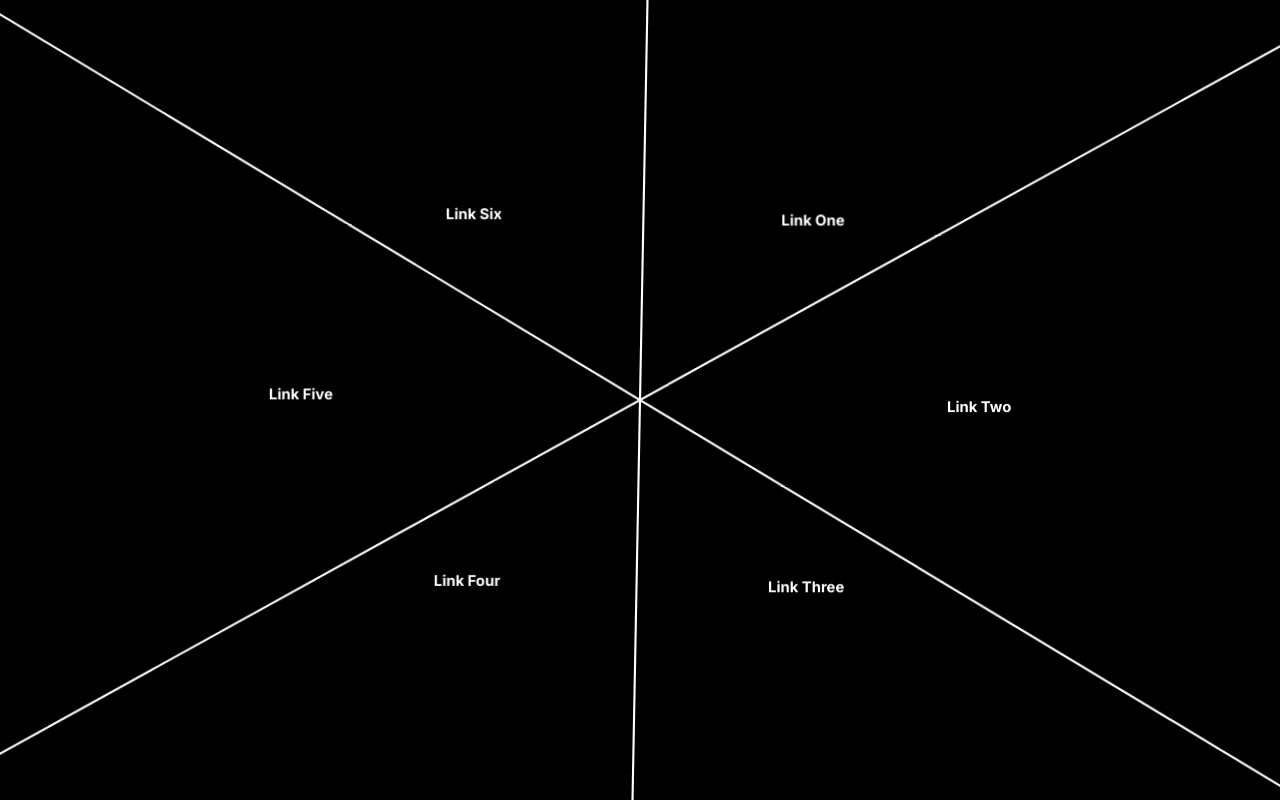
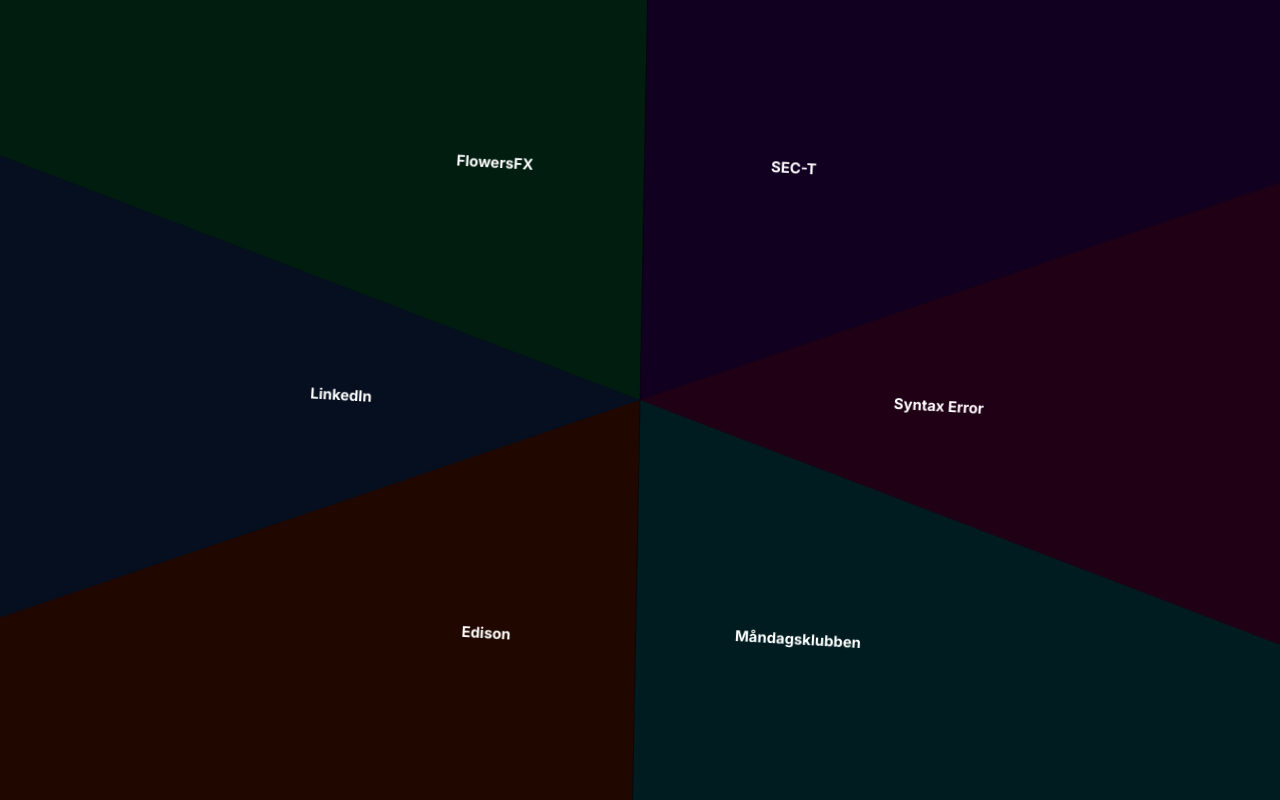
Before and after one commit to duveborn/website, a Next.js app: page / in a window 1280 px wide. Built offline with nearby package versions, Linux system fonts and the light colour scheme.

Commit message:
zoom on click

```diff
--- a/src/app/globals.css
+++ b/src/app/globals.css
@@ -21,8 +21,8 @@
 
 /* ─── Counter-rock: text stays visually upright while the pie moves  ─── */
 @keyframes counter-rock {
-  from { transform: translate(-50%, -50%) rotate(2.5deg);  }
-  to   { transform: translate(-50%, -50%) rotate(-2.5deg); }
+  from { transform: translate(-50%, -50%) rotate(-5deg); }
+  to   { transform: translate(-50%, -50%) rotate(5deg);  }
 }
 
 .animate-rock {
--- a/src/app/page.tsx
+++ b/src/app/page.tsx
@@ -14,48 +14,56 @@
 
 const slices: Slice[] = [
   {
-    label: "Link One",
+    label: "Måndagsklubben",
     href: "#",
     description: "Placeholder description for section one. Replace this with a sentence or two about what this link leads to.",
     color: "#003940",
-    startAngle: 0,
+    startAngle: 120,
   },
   {
-    label: "Link Two",
+    label: "Syntax Error",
     href: "#",
     description: "Placeholder description for section two. Replace this with a sentence or two about what this link leads to.",
     color: "#40002A",
     startAngle: 60,
   },
   {
-    label: "Link Three",
+    label: "SEC-T",
     href: "#",
     description: "Placeholder description for section three. Replace this with a sentence or two about what this link leads to.",
     color: "#230040",
-    startAngle: 120,
+    startAngle: 0,
   },
   {
-    label: "Link Four",
+    label: "Edison",
     href: "#",
     description: "Placeholder description for section four. Replace this with a sentence or two about what this link leads to.",
     color: "#400F00",
     startAngle: 180,
   },
   {
-    label: "Link Five",
+    label: "LinkedIn",
     href: "#",
     description: "Placeholder description for section five. Replace this with a sentence or two about what this link leads to.",
     color: "#0A1E40",
     startAngle: 240,
   },
   {
-    label: "Link Six",
+    label: "FlowersFX",
     href: "#",
     description: "Placeholder description for section six. Replace this with a sentence or two about what this link leads to.",
     color: "#003A1E",
     startAngle: 300,
   },
 ];
+
+/** Parse a #rrggbb hex color into an rgba() string */
+function hexToRgba(hex: string, alpha: number): string {
+  const r = parseInt(hex.slice(1, 3), 16);
+  const g = parseInt(hex.slice(3, 5), 16);
+  const b = parseInt(hex.slice(5, 7), 16);
+  return `rgba(${r}, ${g}, ${b}, ${alpha})`;
+}
 
 /** Point on a circle measured clockwise from 12 o'clock, in % units */
 function radialPoint(angleDeg: number, r: number, cx = 50, cy = 50): string {
@@ -77,12 +85,16 @@
   return `polygon(${pts.join(", ")})`;
 }
 
-/** Center of the visible wedge, offset from viewport center */
-function textPos(midAngle: number, dist = 25): React.CSSProperties {
+/**
+ * Center of the visible wedge, offset from viewport center.
+ * x uses vw and y uses vh so labels scale with their own axis —
+ * on portrait phones the vertical labels push toward the top/bottom edge.
+ */
+function textPos(midAngle: number, distX = 22, distY = 32): React.CSSProperties {
   const rad = (midAngle * Math.PI) / 180;
   return {
-    left: `${(50 + Math.sin(rad) * dist).toFixed(2)}%`,
-    top:  `${(50 - Math.cos(rad) * dist).toFixed(2)}%`,
+    left: `calc(50% + ${(Math.sin(rad) * distX).toFixed(2)}vw)`,
+    top:  `calc(50% - ${(Math.cos(rad) * distY).toFixed(2)}vh)`,
   };
 }
 
@@ -101,10 +113,10 @@
     // Shift the scale origin to the OPPOSITE side of the clicked section.
     // Scaling from there pushes the clicked section outward — looks like expansion.
     const midAngle = slices[i].startAngle + SLICE_DEG / 2;
-    const oppositeRad = ((midAngle + 180) % 360) * (Math.PI / 180);
+    const rad = midAngle * (Math.PI / 180);
     setOrigin({
-      x: 50 + Math.sin(oppositeRad) * 55,
-      y: 50 - Math.cos(oppositeRad) * 55,
+      x: 50 + Math.sin(rad) * 55,
+      y: 50 - Math.cos(rad) * 55,
     });
 
     setActive(i);
@@ -153,23 +165,9 @@
               className="absolute inset-0 bg-transparent border-0 p-0 cursor-pointer transition-[background-color] duration-300 hover:bg-white/5 focus:outline-none focus-visible:bg-white/10"
               style={{
                 clipPath: sliceClipPath(slice.startAngle, slice.startAngle + SLICE_DEG),
+                backgroundColor: hexToRgba(slice.color, 0.5),
               }}
               onClick={() => open(i)}
-            />
-          ))}
-
-          {/* Dividing lines — 3 lines × 2 directions = 6 borders */}
-          {[0, 60, 120].map((angle) => (
-            <div
-              key={`line-${angle}`}
-              className="absolute pointer-events-none bg-white"
-              style={{
-                left: "calc(50% - 1px)",
-                top: "-50%",
-                width: "2px",
-                height: "200%",
-                transform: `rotate(${angle}deg)`,
-              }}
             />
           ))}
 
@@ -211,7 +209,7 @@
           <h2 className="text-3xl font-bold">
             <a
               href={displayed.href}
-              className="text-white underline-offset-4 hover:underline focus:outline-none focus-visible:underline"
+              className="text-white underline underline-offset-4 focus:outline-none"
               target="_blank"
               rel="noopener noreferrer"
             >
```
